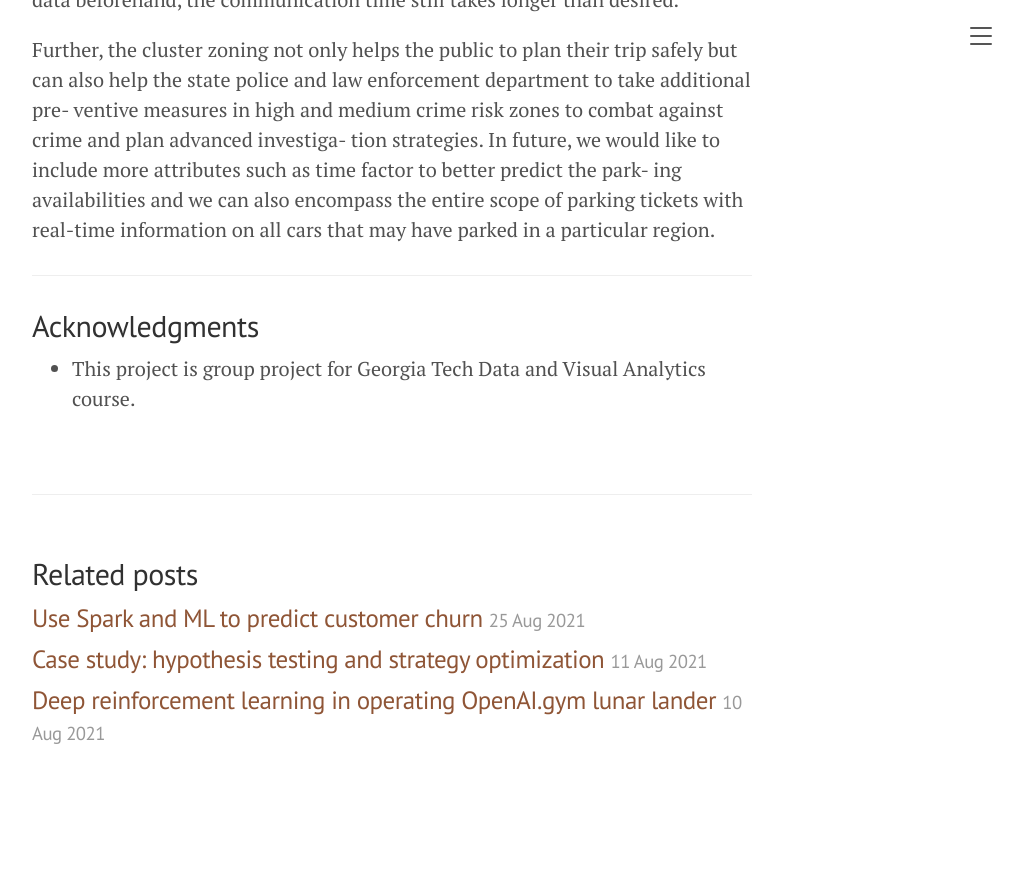
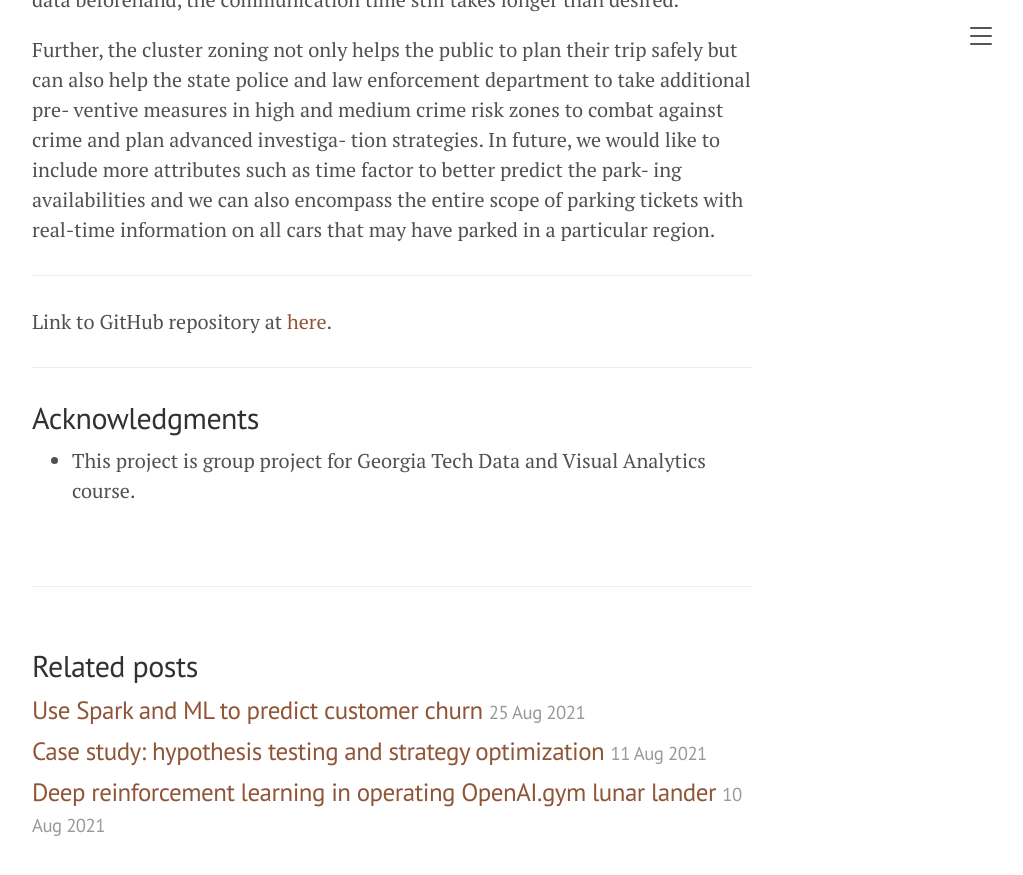
Before and after one commit to hengli700/dive-data, a Jekyll site: the page built from _posts/2022-01-12-parkomfort-safe-parking-recommendation.markdown, in a window 1280 px wide and 900 px high, scrolled down 14388 px. Shown: the top 875 px of the window, without its empty margins (248-1271 px from the left). Built offline with Jekyll 4.4.1, drawn with Linux system fonts in a browser that asks for light colours; before the commit the page ends 15196 px from its top, so only the background shows below that.

Commit message:
added link to repo

```diff
--- a/_posts/2022-01-12-parkomfort-safe-parking-recommendation.markdown
+++ b/_posts/2022-01-12-parkomfort-safe-parking-recommendation.markdown
@@ -249,5 +249,9 @@ Overall, the project was a success given the amount of time and resources we had
 Further, the cluster zoning not only helps the public to plan their trip safely but can also help the state police and law enforcement department to take additional pre- ventive measures in high and medium crime risk zones to combat against crime and plan advanced investiga- tion strategies. In future, we would like to include more attributes such as time factor to better predict the park- ing availabilities and we can also encompass the entire scope of parking tickets with real-time information on all cars that may have parked in a particular region.
 
 ---
+
+Link to GitHub repository at [here](https://github.com/hengli700/parkomfort).
+
+---
 ## Acknowledgments
 - This project is group project for Georgia Tech Data and Visual Analytics course.
```
